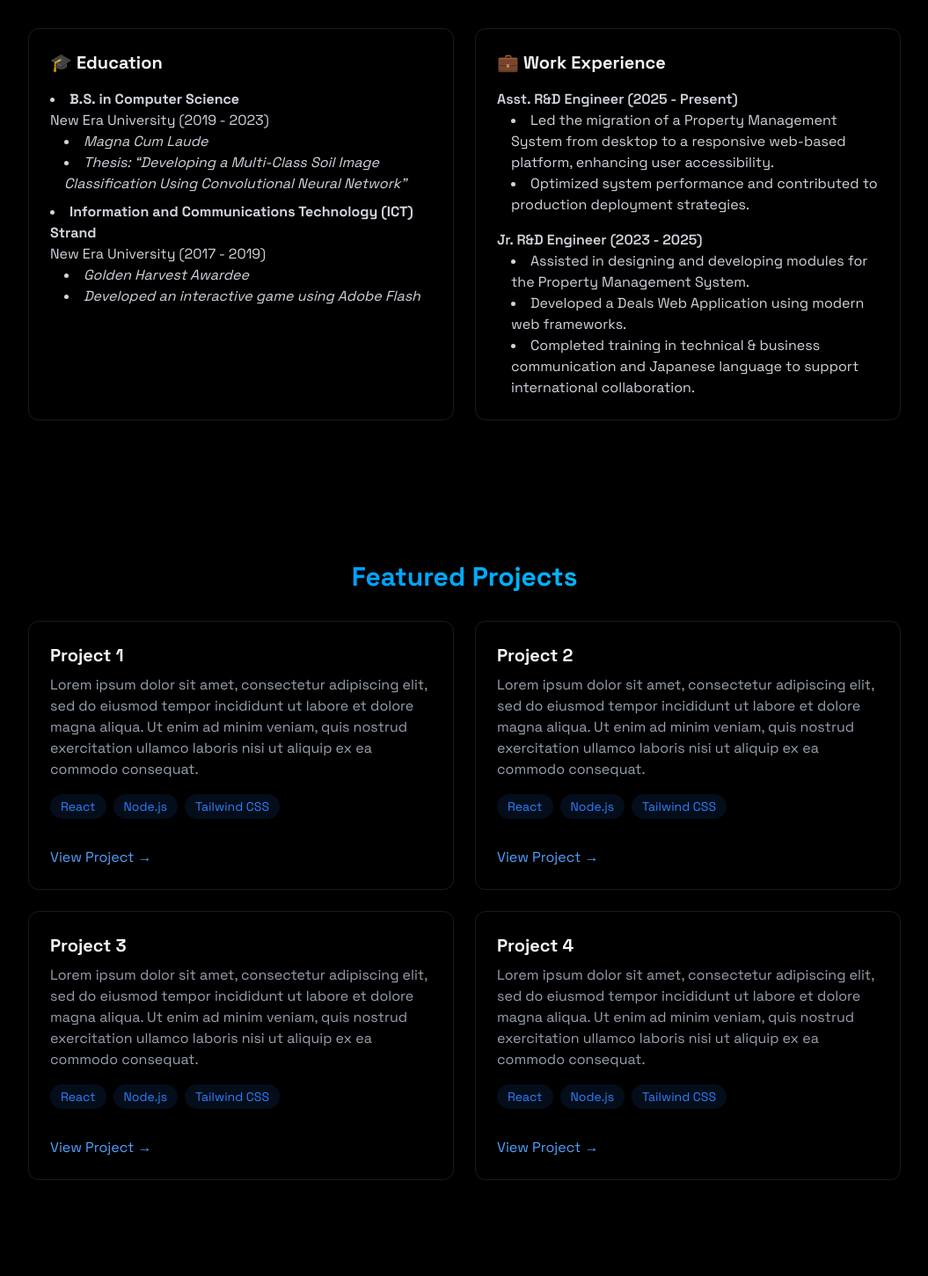
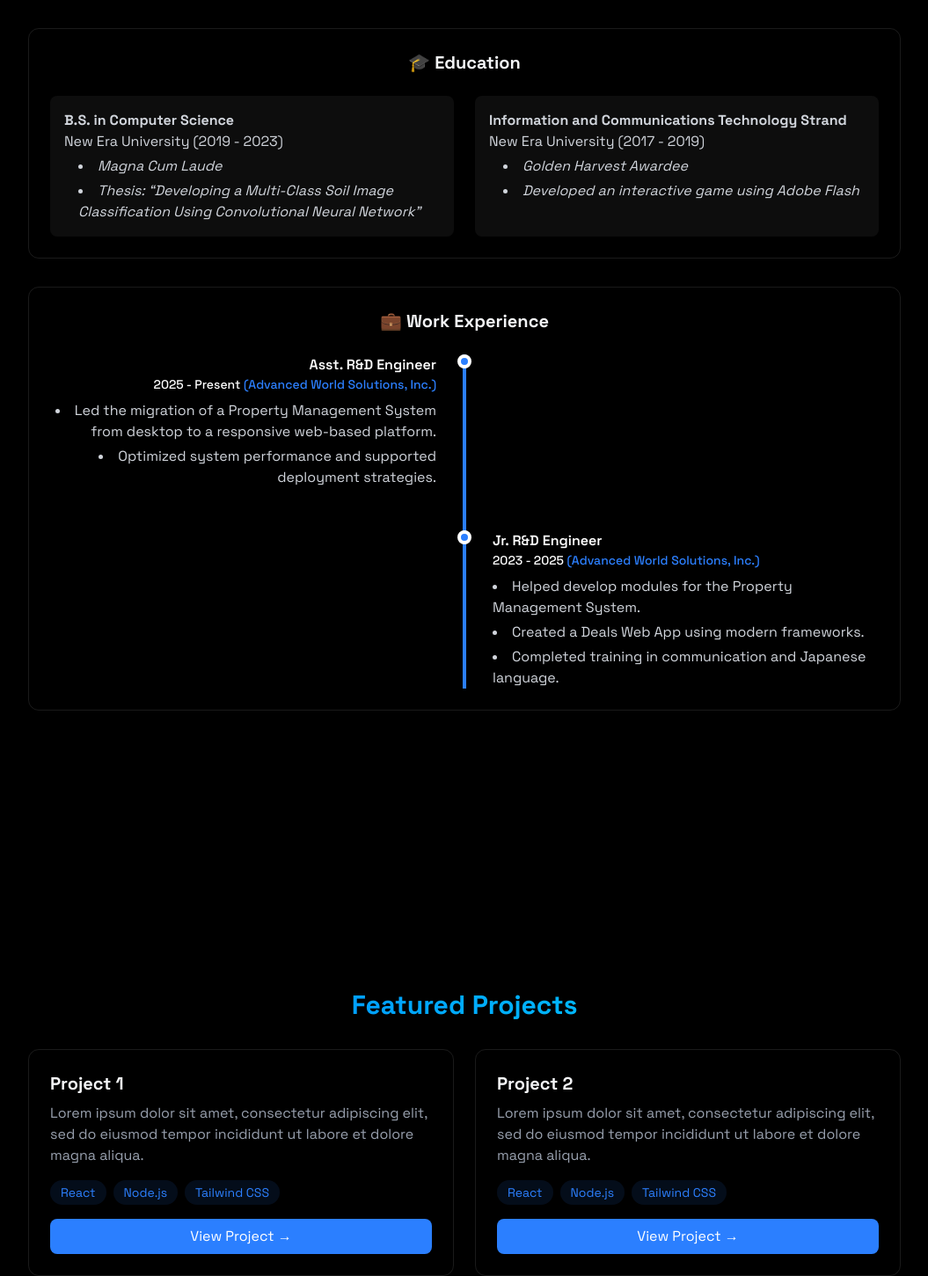
Before and after one commit to henjuna/juna-portfolio, a React (Vite) app: page / in a window 1280 px wide. Shown: the part 1200-2651 px from the top of the page at 88% size, without its empty margins (112-1167 px from the left). Built offline with nearby package versions, Linux system fonts and the light colour scheme.

Commit message:
Refactor SkillsTabs button styles and enhance About section with education and work experience data

```diff
--- a/src/components/sections/About.tsx
+++ b/src/components/sections/About.tsx
@@ -2,6 +2,49 @@ import { SkillsTabs } from '../SkillsTab';
 import { RevealOnScroll } from './RevealOnScroll';
 
 export const About = () => {
+  const educationData = [
+    {
+      title: 'B.S. in Computer Science',
+      school: 'New Era University',
+      year: '2019 - 2023',
+      details: [
+        'Magna Cum Laude',
+        'Thesis: “Developing a Multi-Class Soil Image Classification Using Convolutional Neural Network”',
+      ],
+    },
+    {
+      title: 'Information and Communications Technology Strand',
+      school: 'New Era University',
+      year: '2017 - 2019',
+      details: [
+        'Golden Harvest Awardee',
+        'Developed an interactive game using Adobe Flash',
+      ],
+    },
+  ];
+
+  const workExperienceData = [
+    {
+      date: '2025 - Present',
+      title: 'Asst. R&D Engineer',
+      company: 'Advanced World Solutions, Inc.',
+      details: [
+        'Led the migration of a Property Management System from desktop to a responsive web-based platform.',
+        'Optimized system performance and supported deployment strategies.',
+      ],
+    },
+    {
+      date: '2023 - 2025',
+      title: 'Jr. R&D Engineer',
+      company: 'Advanced World Solutions, Inc.',
+      details: [
+        'Helped develop modules for the Property Management System.',
+        'Created a Deals Web App using modern frameworks.',
+        'Completed training in communication and Japanese language.',
+      ],
+    },
+  ];
+
   return (
     <section
       id="about"
@@ -18,87 +61,105 @@ export const About = () => {
           <div className="rounded-xl p-8 border-white/10 border hover:-translate-y-1 transition-all">
             <SkillsTabs />
           </div>
-          <div className="grid grid-cols-1 md:grid-cols-2 gap-6 mt-8">
-            <div className="p-6 rounded-xl border-white/10 border hover:-translate-y-1 transition-all">
-              <h3 className="text-xl font-bold mb-4"> 🎓 Education </h3>
-              <ul className="list-disc list-inside text-gray-300 space-y-2">
-                <li>
-                  <span>
-                    <strong>B.S. in Computer Science</strong>
-                  </span>
-                  <span className="block">
-                    New Era University (2019 - 2023)
-                  </span>
-                  <ul className="list-disc list-inside ml-4">
-                    <li>
-                      <em>Magna Cum Laude</em>
+          <div className="p-6 rounded-xl border border-white/10 hover:-translate-y-1 transition-all mt-8">
+            <h3 className="text-xl font-bold mb-6 text-center">🎓 Education</h3>
+
+            <div className="grid grid-cols-1 md:grid-cols-2 gap-6 text-gray-300 items-stretch">
+              {educationData.map((edu, index) => (
+                <div className="flex" key={index}>
+                  <div className="bg-white/5 p-4 rounded-lg w-full">
+                    <div>
+                      <strong>{edu.title}</strong>
+                    </div>
+                    <div>
+                      {edu.school} ({edu.year})
+                    </div>
+                    <ul className="list-disc list-inside ml-4 mt-1 space-y-1">
+                      {edu.details.map((item, i) => (
+                        <li key={i}>
+                          <em>{item}</em>
                         </li>
-                    <li>
-                      <em>
-                        Thesis: “Developing a Multi-Class Soil Image
-                        Classification Using Convolutional Neural Network”
-                      </em>
-                    </li>
-                  </ul>
-                </li>
-                <li>
-                  <span>
-                    <strong>
-                      Information and Communications Technology (ICT) Strand
-                    </strong>
-                  </span>
-                  <span className="block">
-                    New Era University (2017 - 2019)
-                  </span>
-                  <ul className="list-disc list-inside ml-4">
-                    <li>
-                      <em>Golden Harvest Awardee</em>
-                    </li>
-                    <li>
-                      <em>Developed an interactive game using Adobe Flash</em>
-                    </li>
-                  </ul>
-                </li>
+                      ))}
                     </ul>
                   </div>
-            <div className="p-6 rounded-xl border-white/10 border hover:-translate-y-1 transition-all">
-              <h3 className="text-xl font-bold mb-4"> 💼 Work Experience </h3>
-              <div className="space-y-4 text-gray-300">
-                <div>
-                  <h4 className="font-semibold">
-                    Asst. R&D Engineer (2025 - Present)
+                </div>
+              ))}
+            </div>
+          </div>
+
+          <div className="grid grid-cols-1 md:grid-cols-1 gap-6 mt-8">
+            <div className="p-6 rounded-xl border border-white/10 hover:-translate-y-1 transition-all">
+              <h3 className="text-xl font-bold mb-6 text-center">
+                💼 Work Experience
+              </h3>
+              <div className="relative">
+                {/* Vertical Line */}
+                <div className="absolute left-1/2 top-0 h-full w-1 bg-blue-500 transform -translate-x-1/2" />
+
+                <div className="space-y-12">
+                  {workExperienceData.map((exp, index) => {
+                    const isRight = index % 2 === 0;
+                    return (
+                      <div
+                        key={index}
+                        className={`flex items-start relative ${isRight ? 'justify-start' : 'justify-end'}`}
+                      >
+                        {/* Left/Right spacing */}
+                        {isRight ? (
+                          <>
+                            <div className="w-1/2 pr-8 text-right">
+                              <h4 className="font-semibold text-white">
+                                {exp.title}
                               </h4>
-                  <ul className="list-disc list-inside ml-4">
-                    <li>
-                      Led the migration of a Property Management System from
-                      desktop to a responsive web-based platform, enhancing user
-                      accessibility.
-                    </li>
-                    <li>
-                      Optimized system performance and contributed to production
-                      deployment strategies.
-                    </li>
+                              <p className="text-sm text-white font-medium">
+                                {exp.date}
+                                <span className="text-blue-500">
+                                  {' '}
+                                  ({exp.company})
+                                </span>
+                              </p>
+
+                              <ul className="list-disc list-inside text-gray-300 mt-2 space-y-1">
+                                {exp.details.map((item, i) => (
+                                  <li key={i}>{item}</li>
+                                ))}
                               </ul>
                             </div>
-                <div>
-                  <h4 className="font-semibold">
-                    Jr. R&D Engineer (2023 - 2025)
+                            {/* Dot */}
+                            <div className="w-0">
+                              <div className="w-4 h-4 bg-blue-500 rounded-full border-4 border-white absolute left-1/2 transform -translate-x-1/2" />
+                            </div>
+                            <div className="w-1/2" />
+                          </>
+                        ) : (
+                          <>
+                            <div className="w-1/2" />
+                            <div className="w-0">
+                              <div className="w-4 h-4 bg-blue-500 rounded-full border-4 border-white absolute left-1/2 transform -translate-x-1/2" />
+                            </div>
+                            <div className="w-1/2 pl-8 text-left">
+                              <h4 className="font-semibold text-white">
+                                {exp.title}
                               </h4>
-                  <ul className="list-disc list-inside ml-4">
-                    <li>
-                      Assisted in designing and developing modules for the
-                      Property Management System.
-                    </li>
-                    <li>
-                      Developed a Deals Web Application using modern web
-                      frameworks.
-                    </li>
-                    <li>
-                      Completed training in technical & business communication
-                      and Japanese language to support international
-                      collaboration.
-                    </li>
+                              <p className="text-sm text-white font-medium">
+                                {exp.date}
+                                <span className="text-blue-500">
+                                  {' '}
+                                  ({exp.company})
+                                </span>
+                              </p>
+
+                              <ul className="list-disc list-inside text-gray-300 mt-2 space-y-1">
+                                {exp.details.map((item, i) => (
+                                  <li key={i}>{item}</li>
+                                ))}
                               </ul>
+                            </div>
+                          </>
+                        )}
+                      </div>
+                    );
+                  })}
                 </div>
               </div>
             </div>
--- a/src/components/sections/Projects.tsx
+++ b/src/components/sections/Projects.tsx
@@ -1,6 +1,23 @@
 import { RevealOnScroll } from './RevealOnScroll';
 
 export const Projects = () => {
+  const projects = [
+    {
+      title: 'Project 1',
+      description:
+        'Lorem ipsum dolor sit amet, consectetur adipiscing elit, sed do eiusmod tempor incididunt ut labore et dolore magna aliqua.',
+      technologies: ['React', 'Node.js', 'Tailwind CSS'],
+      link: '#',
+    },
+    {
+      title: 'Project 2',
+      description:
+        'Lorem ipsum dolor sit amet, consectetur adipiscing elit, sed do eiusmod tempor incididunt ut labore et dolore magna aliqua.',
+      technologies: ['React', 'Node.js', 'Tailwind CSS'],
+      link: '#',
+    },
+  ];
+
   return (
     <section
       id="projects"
@@ -12,102 +29,35 @@ export const Projects = () => {
             Featured Projects
           </h2>
           <div className="grid grid-cols-1 md:grid-cols-2 gap-6">
-            <div className="p-6 rounded-xl border border-white/10 hover:-translate-y-1 hover:border-blue-500/30 hover:shadow-[0_2px_8px_rgba(59,130,246,0.1)] transition-all">
-              <h3 className="text-xl font-bold mb-2"> Project 1 </h3>
-              <p className="text-gray-400 mb-4">
-                Lorem ipsum dolor sit amet, consectetur adipiscing elit, sed do
-                eiusmod tempor incididunt ut labore et dolore magna aliqua. Ut
-                enim ad minim veniam, quis nostrud exercitation ullamco laboris
-                nisi ut aliquip ex ea commodo consequat.
+            {projects.map((project, index) => (
+              <div
+                key={index}
+                className="p-6 rounded-xl border border-white/10 hover:-translate-y-1 hover:border-blue-500/30 hover:shadow-[0_2px_8px_rgba(59,130,246,0.1)] transition-all flex flex-col"
+              >
+                <h3 className="text-xl font-bold mb-2">{project.title}</h3>
+                <p className="text-gray-400 mb-4 flex-1">
+                  {project.description}
                 </p>
                 <div className="flex flex-wrap gap-2 mb-4">
-                {['React', 'Node.js', 'Tailwind CSS'].map((tech) => (
-                  <span className="cursor-default bg-blue-500/10 text-blue-500 py-1 px-3 rounded-full text-sm hover:bg-blue-500/20 hover:shadow-[0_2px_8px_rgba(59,130,246,0.1)] transition-all">
+                  {project.technologies.map((tech, i) => (
+                    <span
+                      key={i}
+                      className="cursor-default bg-blue-500/10 text-blue-500 py-1 px-3 rounded-full text-sm hover:bg-blue-500/20 hover:shadow-[0_2px_8px_rgba(59,130,246,0.1)] transition-all"
+                    >
                       {tech}
                     </span>
                   ))}
                 </div>
-              <div className="flex justify-between items-center">
+                <div className="mt-auto flex">
                   <a
-                  href="#"
-                  className="text-blue-400 hover:text-blue-300 transition-colors mt-4"
+                    href={project.link}
+                    className="w-full text-center px-4 py-2 bg-blue-500 text-white rounded-lg hover:bg-blue-600 transition-colors"
                   >
                     View Project →
                   </a>
                 </div>
               </div>
-            <div className="p-6 rounded-xl border border-white/10 hover:-translate-y-1 hover:border-blue-500/30 hover:shadow-[0_2px_8px_rgba(59,130,246,0.1)] transition-all">
-              <h3 className="text-xl font-bold mb-2"> Project 2 </h3>
-              <p className="text-gray-400 mb-4">
-                Lorem ipsum dolor sit amet, consectetur adipiscing elit, sed do
-                eiusmod tempor incididunt ut labore et dolore magna aliqua. Ut
-                enim ad minim veniam, quis nostrud exercitation ullamco laboris
-                nisi ut aliquip ex ea commodo consequat.
-              </p>
-              <div className="flex flex-wrap gap-2 mb-4">
-                {['React', 'Node.js', 'Tailwind CSS'].map((tech) => (
-                  <span className="cursor-default bg-blue-500/10 text-blue-500 py-1 px-3 rounded-full text-sm hover:bg-blue-500/20 hover:shadow-[0_2px_8px_rgba(59,130,246,0.1)] transition-all">
-                    {tech}
-                  </span>
             ))}
-              </div>
-              <div className="flex justify-between items-center">
-                <a
-                  href="#"
-                  className="text-blue-400 hover:text-blue-300 transition-colors mt-4"
-                >
-                  View Project →
-                </a>
-              </div>
-            </div>
-            <div className="p-6 rounded-xl border border-white/10 hover:-translate-y-1 hover:border-blue-500/30 hover:shadow-[0_2px_8px_rgba(59,130,246,0.1)] transition-all">
-              <h3 className="text-xl font-bold mb-2"> Project 3 </h3>
-              <p className="text-gray-400 mb-4">
-                Lorem ipsum dolor sit amet, consectetur adipiscing elit, sed do
-                eiusmod tempor incididunt ut labore et dolore magna aliqua. Ut
-                enim ad minim veniam, quis nostrud exercitation ullamco laboris
-                nisi ut aliquip ex ea commodo consequat.
-              </p>
-              <div className="flex flex-wrap gap-2 mb-4">
-                {['React', 'Node.js', 'Tailwind CSS'].map((tech) => (
-                  <span className="cursor-default bg-blue-500/10 text-blue-500 py-1 px-3 rounded-full text-sm hover:bg-blue-500/20 hover:shadow-[0_2px_8px_rgba(59,130,246,0.1)] transition-all">
-                    {tech}
-                  </span>
-                ))}
-              </div>
-              <div className="flex justify-between items-center">
-                <a
-                  href="#"
-                  className="text-blue-400 hover:text-blue-300 transition-colors mt-4"
-                >
-                  View Project →
-                </a>
-              </div>
-            </div>
-            <div className="p-6 rounded-xl border border-white/10 hover:-translate-y-1 hover:border-blue-500/30 hover:shadow-[0_2px_8px_rgba(59,130,246,0.1)] transition-all">
-              <h3 className="text-xl font-bold mb-2"> Project 4 </h3>
-              <p className="text-gray-400 mb-4">
-                Lorem ipsum dolor sit amet, consectetur adipiscing elit, sed do
-                eiusmod tempor incididunt ut labore et dolore magna aliqua. Ut
-                enim ad minim veniam, quis nostrud exercitation ullamco laboris
-                nisi ut aliquip ex ea commodo consequat.
-              </p>
-              <div className="flex flex-wrap gap-2 mb-4">
-                {['React', 'Node.js', 'Tailwind CSS'].map((tech) => (
-                  <span className="cursor-default bg-blue-500/10 text-blue-500 py-1 px-3 rounded-full text-sm hover:bg-blue-500/20 hover:shadow-[0_2px_8px_rgba(59,130,246,0.1)] transition-all">
-                    {tech}
-                  </span>
-                ))}
-              </div>
-              <div className="flex justify-between items-center">
-                <a
-                  href="#"
-                  className="text-blue-400 hover:text-blue-300 transition-colors mt-4"
-                >
-                  View Project →
-                </a>
-              </div>
-            </div>
           </div>
         </div>
       </RevealOnScroll>
```
Also changed, not shown: src/components/SkillsTab.tsx (+6 -6 lines). Lines whose indentation alone changed are shown as unchanged.
